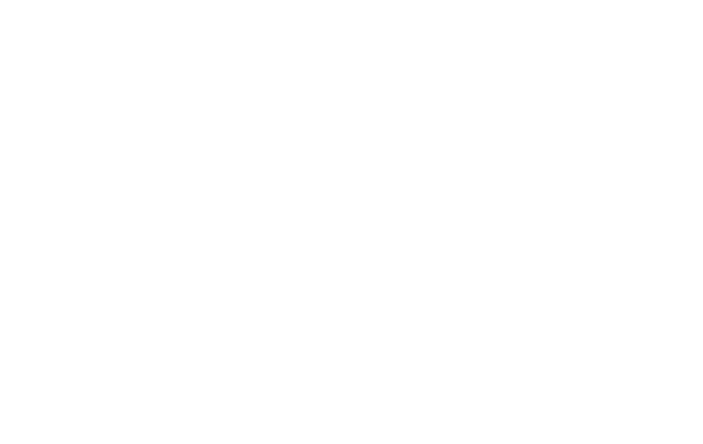
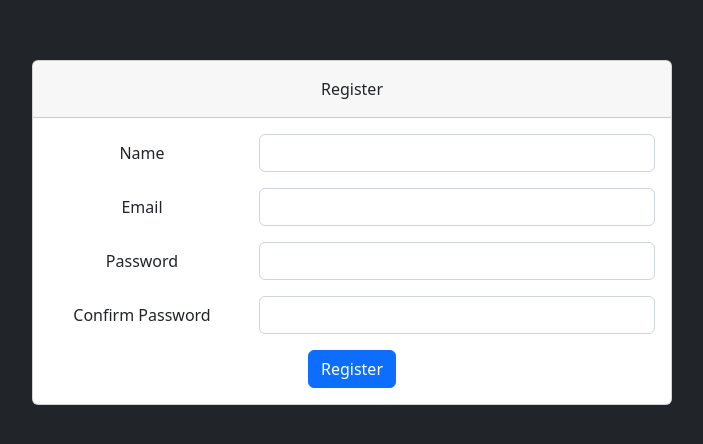
Before and after one commit to Alnoman141/assessment-laravel-9-vuejs-3, a Vue app: page /register in a window 1280 px wide. Before the commit this address had no page. Shown: the part 168-612 px from the top of the page, without its empty margins (288-991 px from the left). Built offline with nearby package versions, Linux system fonts and the light colour scheme.

Commit message:
login & register page design done

```diff
--- a/src/layout/navbar.vue
+++ b/src/layout/navbar.vue
@@ -25,7 +25,10 @@
       <div class="collapse navbar-collapse" id="navbarSupportedContent">
         <ul class="navbar-nav ms-auto mb-2 mb-lg-0">
           <li class="nav-item">
-            <a class="nav-link active" aria-current="page" href="#">Home</a>
+            <a class="nav-link" aria-current="page" href="#">Home</a>
+          </li>
+          <li class="nav-item">
+            <router-link class="nav-link" aria-current="page" to="/register">Register</router-link>
           </li>
           <li class="nav-item">
             <a class="nav-link" href="#">Logout</a>
--- a/src/router/index.js
+++ b/src/router/index.js
@@ -1,25 +1,37 @@
-import { createRouter, createWebHistory } from 'vue-router';
-const LayoutComponent = () => import('@/layout/index.vue');
-const HomeComponent = () => import('@/views/index.vue');
+import { createRouter, createWebHistory } from "vue-router";
+const LayoutComponent = () => import("@/layout/index.vue");
+const HomeComponent = () => import("@/views/index.vue");
+const LoginComponent = () => import("@/views/login.vue");
+const RegisterComponent = () => import("@/views/register.vue");
 
 const routes = [
+  {
+    path: "/login",
+    name: "Login",
+    component: LoginComponent,
+  },
+  {
+    path: "/register",
+    name: "Register",
+    component: RegisterComponent,
+  },
   {
     path: "/",
     redirect: "/dashboard",
     component: LayoutComponent,
     children: [
-        {
-            path: "/dashboard",
-            name: "dashboard",
-            component: HomeComponent,
-        }
+      {
+        path: "/dashboard",
+        name: "dashboard",
+        component: HomeComponent,
+      },
     ],
   },
 ];
 
 const router = createRouter({
-    history: createWebHistory(),
-    routes
-})
+  history: createWebHistory(),
+  routes,
+});
 
 export default router;
--- a/src/views/index.vue
+++ b/src/views/index.vue
@@ -1,5 +1,7 @@
 <template>
-    <h2>Welcome</h2>
+    <div id="dashboard">
+        <h2>Please Login to continue <router-link to="/login">Login</router-link></h2>
+    </div>
 </template>
 
 <script>
@@ -8,6 +10,11 @@
 }
 </script>
 
-<style>
-
+<style scoped>
+#dashboard {
+    display: flex;
+    flex-direction: column;
+    place-content: center;
+    height: 90vh;
+}
 </style>
--- /dev/null
+++ b/src/views/login.vue
@@ -0,0 +1,50 @@
+<template>
+  <div class="bg-dark">
+    <div id="login">
+      <div class="card p-0 text-center">
+        <div class="card-header py-3">Login</div>
+        <div class="card-body py-3">
+          <form>
+            <div class="row mb-3">
+              <label for="inputEmail3" class="col-sm-4 col-form-label"
+                >Email</label
+              >
+              <div class="col-sm-8">
+                <input type="email" class="form-control" id="inputEmail3" />
+              </div>
+            </div>
+            <div class="row mb-3">
+              <label for="inputPassword3" class="col-sm-4 col-form-label"
+                >Password</label
+              >
+              <div class="col-sm-8">
+                <input
+                  type="password"
+                  class="form-control"
+                  id="inputPassword3"
+                />
+              </div>
+            </div>
+            <button type="submit" class="btn btn-primary">Login</button>
+          </form>
+        </div>
+      </div>
+    </div>
+  </div>
+</template>
+
+<script>
+export default {};
+</script>
+
+<style scoped>
+#login {
+  width: 50%;
+  margin: 0 auto;
+  text-align: center;
+  display: flex;
+  flex-direction: column;
+  place-content: center;
+  height: 100vh;
+}
+</style>
--- /dev/null
+++ b/src/views/register.vue
@@ -0,0 +1,70 @@
+<template>
+  <div class="bg-dark">
+    <div id="register">
+      <div class="card p-0 text-center">
+        <div class="card-header py-3">Register</div>
+        <div class="card-body py-3">
+          <form>
+            <div class="row mb-3">
+              <label for="inputName" class="col-sm-4 col-form-label"
+                >Name</label
+              >
+              <div class="col-sm-8">
+                <input type="text" class="form-control" id="inputName" />
+              </div>
+            </div>
+            <div class="row mb-3">
+              <label for="inputEmail3" class="col-sm-4 col-form-label"
+                >Email</label
+              >
+              <div class="col-sm-8">
+                <input type="email" class="form-control" id="inputEmail3" />
+              </div>
+            </div>
+            <div class="row mb-3">
+              <label for="inputPassword3" class="col-sm-4 col-form-label"
+                >Password</label
+              >
+              <div class="col-sm-8">
+                <input
+                  type="password"
+                  class="form-control"
+                  id="inputPassword3"
+                />
+              </div>
+            </div>
+            <div class="row mb-3">
+              <label for="inputPassword4" class="col-sm-4 col-form-label"
+                >Confirm Password</label
+              >
+              <div class="col-sm-8">
+                <input
+                  type="password"
+                  class="form-control"
+                  id="inputPassword4"
+                />
+              </div>
+            </div>
+            <button type="submit" class="btn btn-primary">Register</button>
+          </form>
+        </div>
+      </div>
+    </div>
+  </div>
+</template>
+
+<script>
+export default {};
+</script>
+
+<style scoped>
+#register {
+  width: 50%;
+  margin: 0 auto;
+  text-align: center;
+  display: flex;
+  flex-direction: column;
+  place-content: center;
+  height: 100vh;
+}
+</style>
```
